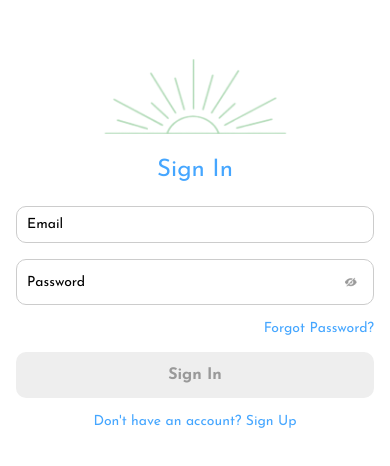
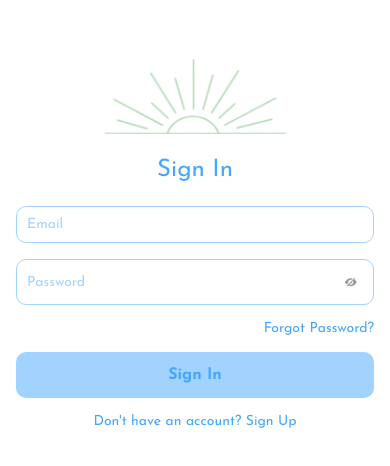
Before and after one commit to danielleellis/StayWell-Medical-Tracker-Application, a React Native app: screen /SignIn in a window 390 px wide. Shown: the part 178-644 px from the top of the page. Built offline with nearby package versions, Linux system fonts and the light colour scheme; no server answers.

Commit message:
Updates input and buttons colors.

```diff
--- a/src/components/Button.tsx
+++ b/src/components/Button.tsx
@@ -1,5 +1,6 @@
 import React from 'react';
 import { TouchableOpacity, Text, StyleSheet } from 'react-native';
+import { colors } from '../constants/constants';
 
 type ButtonProps = {
   title: string;
@@ -23,7 +24,7 @@ const Button: React.FC<ButtonProps> = ({ title, onPress, disabled = false }) =>
 
 const styles = StyleSheet.create({
   button: {
-    backgroundColor: '#6BB7ED',
+    backgroundColor: colors.blue,
     padding: 15,
     borderRadius: 10,
     alignItems: 'center',
@@ -34,10 +35,10 @@ const styles = StyleSheet.create({
     fontFamily: 'JosefinSans-Bold',
   },
   disabledButton: {
-    backgroundColor: '#eee',
+    backgroundColor: colors.lightblue,
   },
   disabledButtonText: {
-    color: '#999',
+    color: colors.blue,
   },
 });
 
--- a/src/components/Input.tsx
+++ b/src/components/Input.tsx
@@ -1,5 +1,6 @@
 import React from 'react';
 import { TextInput, View, StyleSheet, TextStyle, ViewStyle, TouchableOpacity, Image } from 'react-native';
+import { colors } from '../constants/constants';
 
 type InputProps = {
   placeholder: string;
@@ -33,6 +34,7 @@ const Input: React.FC<InputProps> = ({
       <TextInput
         style={styles.input}
         placeholder={placeholder}
+        placeholderTextColor={colors.lightblue}
         value={value}
         onChangeText={onChangeText}
         secureTextEntry={secureTextEntry}
@@ -59,13 +61,14 @@ const styles = StyleSheet.create({
     flexDirection: 'row',
     alignItems: 'center',
     borderWidth: 1,
-    borderColor: '#ccc',
+    borderColor: colors.lightblue,
     borderRadius: 10,
   },
   input: {
     flex: 1,
     padding: 10,
     fontFamily: 'JosefinSans-Regular',
+    color: colors.blue,
   },
   eyeIcon: {
     padding: 10,
--- a/src/constants/constants.tsx
+++ b/src/constants/constants.tsx
@@ -7,6 +7,7 @@ export const colors = {
   grey: "#ccc",
   darkgrey: "#BBBBBB",
   lightgrey: "#FCFCFC",
+  lightblue: "#A2D3FF",
 };
 
 export const fonts = {
```
